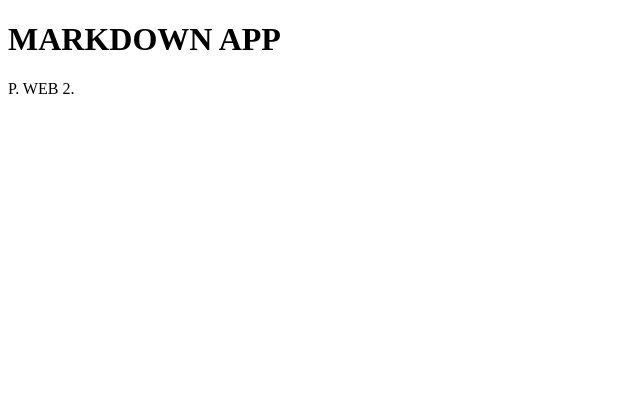
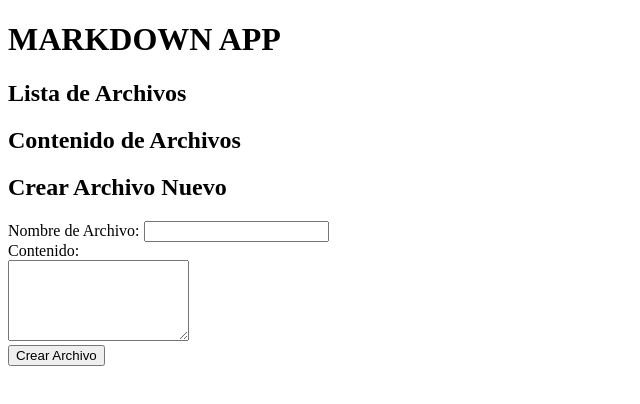
Before and after one commit to jdaeL/Lab3-AjaxNodeJS, a website: page index.html in a window 1280 px wide. Shown: the whole page, without its empty margins (0-640 px from the left). Drawn offline with Linux system fonts and the light colour scheme.

Commit message:
html details

```diff
--- a/index.html
+++ b/index.html
@@ -7,7 +7,27 @@
 
   <body>
     <h1>MARKDOWN APP</h1>
-    <p>P. WEB 2.</p>
+
+    <h2>Lista de Archivos</h2>
+    <ul id="fileList"></ul>
+
+    <h2>Contenido de Archivos</h2>
+    <div id="fileContent"></div>
+
+    <h2>Crear Archivo Nuevo</h2>
+    <form id="createFileForm">
+      <label for="filenameInput">Nombre de Archivo:</label>
+      <input type="text" id="filenameInput" required><br>
+      <label for="contentInput">Contenido:</label><br>
+      <textarea id="contentInput" rows="5" required></textarea><br>
+      <button type="submit">Crear Archivo</button>
+    </form>
+
+
+
+
+
+
 
 </body>
 </html>
```
